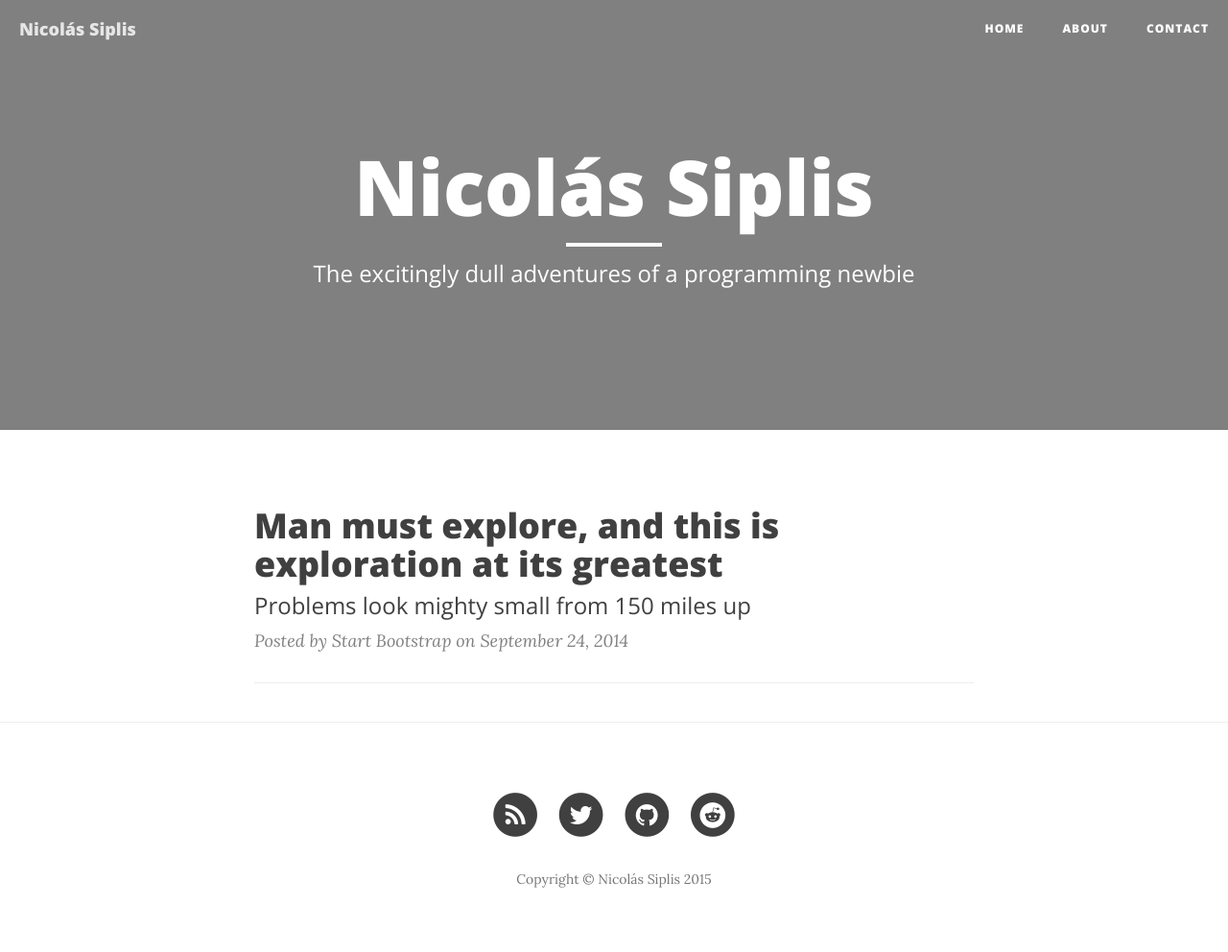
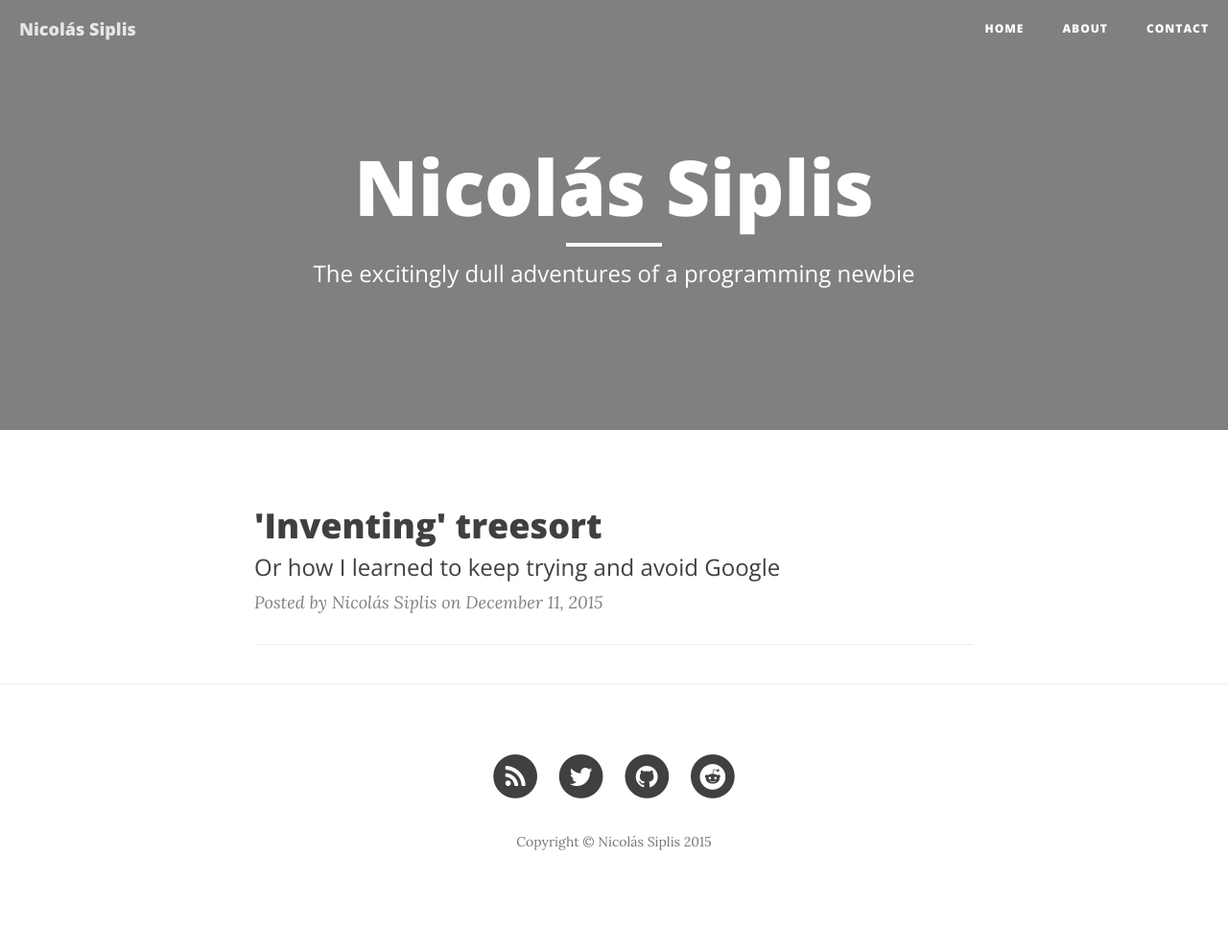
Before and after one commit to nicolas-siplis-zz/nicolas-siplis.github.io, a Jekyll site: the page built from index.html, in a window 1280 px wide. Shown: the whole page at 96% size. Built offline with Jekyll 4.4.1, drawn with Linux system fonts in a browser that asks for light colours; nearby versions of some CDN libraries; the list of posts is cut into pages by our own code; after the commit the page ends 953 px from its top, so only the background shows below that; part of the change alters nothing that is shown.

Commit message:
Changed first post

```diff
--- a/_posts/2014-09-24-man-must-explore.markdown
+++ b/_posts/2014-09-24-man-must-explore.markdown
@@ -1,42 +1,9 @@
 ---
 layout:     post
-title:      "Man must explore, and this is exploration at its greatest"
-subtitle:   "Problems look mighty small from 150 miles up"
-date:       2014-09-24 12:00:00
-author:     "Start Bootstrap"
+title:      "'Inventing' treesort"
+subtitle:   "Or how I learned to keep trying and avoid Google"
+date:       2015-12-11
+author:     "Nicolás Siplis"
 ---
 
-<p>Never in all their history have men been able truly to conceive of the world as one: a single sphere, a globe, having the qualities of a globe, a round earth in which all the directions eventually meet, in which there is no center because every point, or none, is center — an equal earth which all men occupy as equals. The airman's earth, if free men make it, will be truly round: a globe in practice, not in theory.</p>
-
-<p>Science cuts two ways, of course; its products can be used for both good and evil. But there's no turning back from science. The early warnings about technological dangers also come from science.</p>
-
-<p>What was most significant about the lunar voyage was not that man set foot on the Moon but that they set eye on the earth.</p>
-
-<p>A Chinese tale tells of some men sent to harm a young girl who, upon seeing her beauty, become her protectors rather than her violators. That's how I felt seeing the Earth for the first time. I could not help but love and cherish her.</p>
-
-<p>For those who have seen the Earth from space, and for the hundreds and perhaps thousands more who will, the experience most certainly changes your perspective. The things that we share in our world are far more valuable than those which divide us.</p>
-
-<h2 class="section-heading">The Final Frontier</h2>
-
-<p>There can be no thought of finishing for ‘aiming for the stars.’ Both figuratively and literally, it is a task to occupy the generations. And no matter how much progress one makes, there is always the thrill of just beginning.</p>
-
-<p>There can be no thought of finishing for ‘aiming for the stars.’ Both figuratively and literally, it is a task to occupy the generations. And no matter how much progress one makes, there is always the thrill of just beginning.</p>
-
-<blockquote>The dreams of yesterday are the hopes of today and the reality of tomorrow. Science has not yet mastered prophecy. We predict too much for the next year and yet far too little for the next ten.</blockquote>
-
-<p>Spaceflights cannot be stopped. This is not the work of any one man or even a group of men. It is a historical process which mankind is carrying out in accordance with the natural laws of human development.</p>
-
-<h2 class="section-heading">Reaching for the Stars</h2>
-
-<p>As we got further and further away, it [the Earth] diminished in size. Finally it shrank to the size of a marble, the most beautiful you can imagine. That beautiful, warm, living object looked so fragile, so delicate, that if you touched it with a finger it would crumble and fall apart. Seeing this has to change a man.</p>
-
-<a href="#">
-    <img src="{{ site.baseurl }}/img/post-sample-image.jpg" alt="Post Sample Image">
-</a>
-<span class="caption text-muted">To go places and do things that have never been done before – that’s what living is all about.</span>
-
-<p>Space, the final frontier. These are the voyages of the Starship Enterprise. Its five-year mission: to explore strange new worlds, to seek out new life and new civilizations, to boldly go where no man has gone before.</p>
-
-<p>As I stand out here in the wonders of the unknown at Hadley, I sort of realize there’s a fundamental truth to our nature, Man must explore, and this is exploration at its greatest.</p>
-
-<p>Placeholder text by <a href="http://spaceipsum.com/">Space Ipsum</a>. Photographs by <a href="https://www.flickr.com/photos/nasacommons/">NASA on The Commons</a>.</p>
+Everything seems to be working perfectly
```
